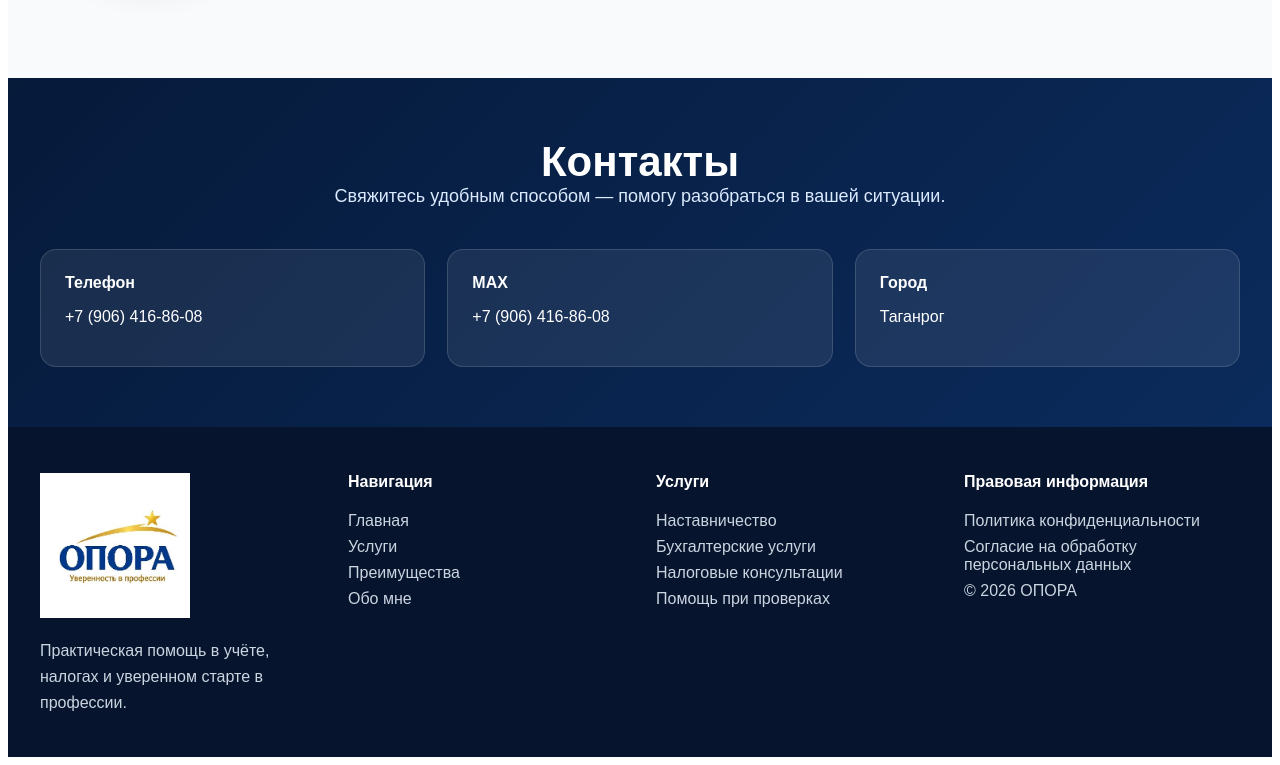
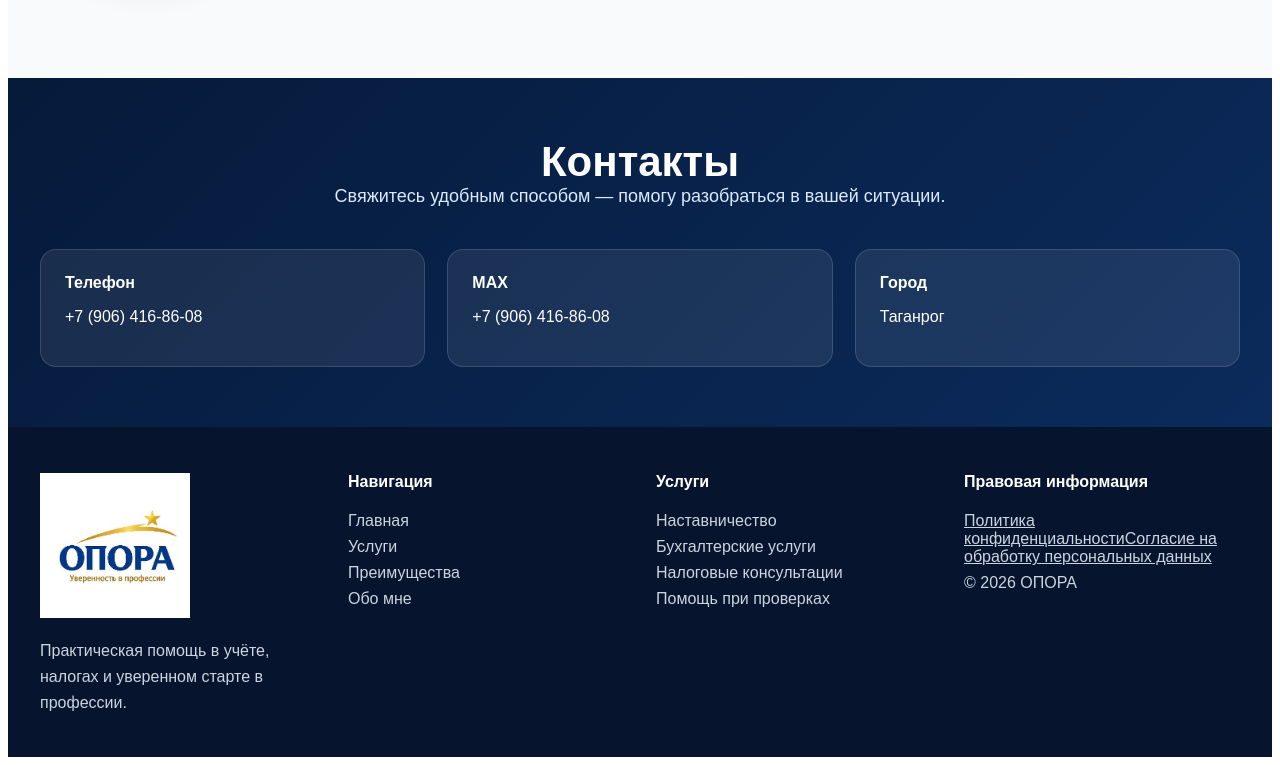
Before and after one commit to lyudmila983/opora-buh-site, a Next.js app: page / in a window 1280 px wide. Shown: the part 2772-3537 px from the top of the page. Built offline with nearby package versions, Linux system fonts and the light colour scheme.

Commit message:
Update page.js

```diff
--- a/app/page.js
+++ b/app/page.js
@@ -140,8 +140,13 @@ export default function Home() {
           </div>
           <div>
             <h4 style={footerTitle}>Правовая информация</h4>
-            <p style={footerLink}>Политика конфиденциальности</p>
-            <p style={footerLink}>Согласие на обработку персональных данных</p>
+            <a href="/privacy.pdf" target="_blank" style={footerLink}>
+  Политика конфиденциальности
+</a>
+
+<a href="/consent.pdf" target="_blank" style={footerLink}>
+  Согласие на обработку персональных данных
+</a>
             <p style={footerLink}>© {new Date().getFullYear()} ОПОРА</p>
           </div>
         </div>
```
